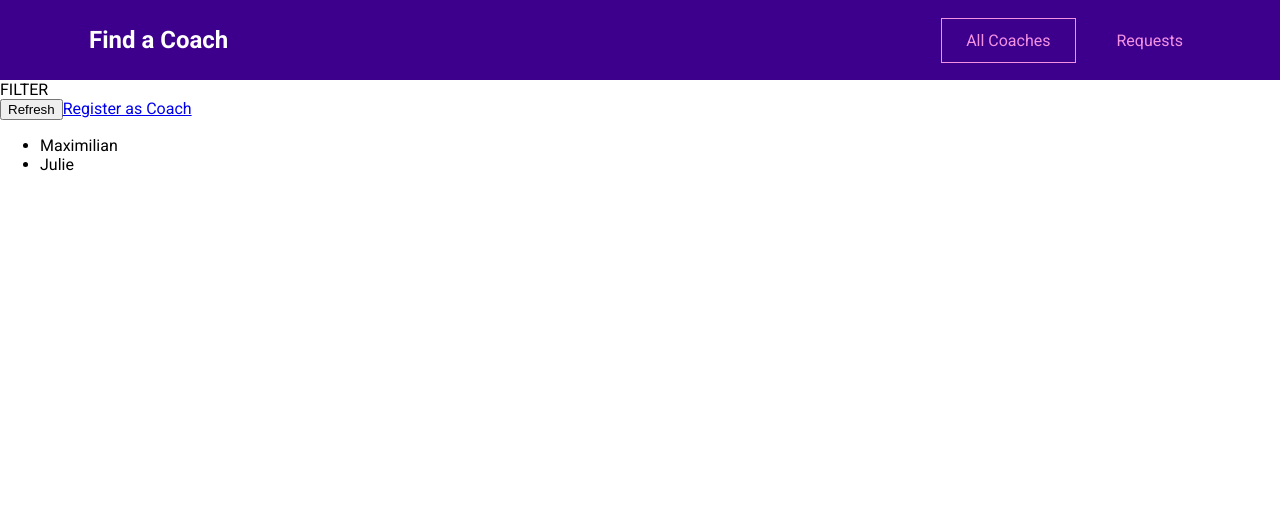
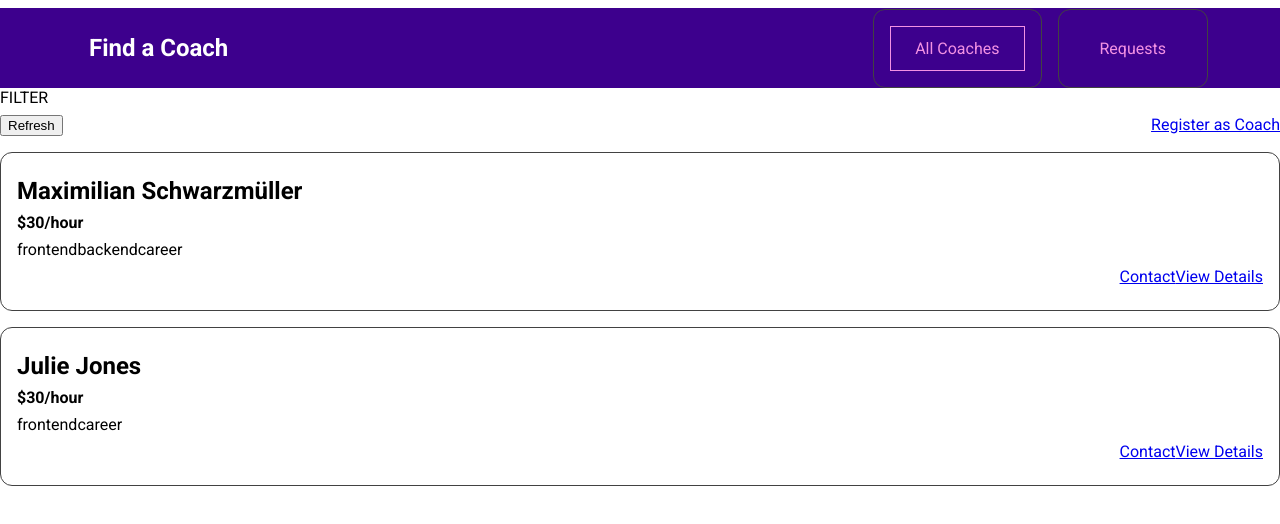
Before and after one commit to pkysylev/VueJS, a Vue app in the folder Section_16/main-prj-01-starting-setup/: page /coaches in a window 1280 px wide. Shown: the top 524 px of the page. Built offline with nearby package versions, Linux system fonts and the light colour scheme.

Commit message:
Working on the Coaches List and List Items

```diff
--- /dev/null
+++ b/Section_16/main-prj-01-starting-setup/src/components/coaches/CoachItem.vue
@@ -0,0 +1,57 @@
+<template>
+    <li>
+        <h3>{{ fullName }}</h3>
+        <h4>${{ rate }}/hour</h4>
+        <div>
+            <span v-for="area in areas" :key="area">{{ area }}</span>
+        </div>
+        <div class="actions">
+            <router-link :to="coachContactLink">Contact</router-link>
+            <router-link :to="coachDetailsLink">View Details</router-link>
+        </div>
+    </li>
+</template>
+
+<script>
+export default {
+    props: ['id', 'firstName', 'lastName', 'rate', 'areas'],
+    computed: {
+        fullName(){
+            return `${this.firstName} ${this.lastName}`;
+        },
+        coachContactLink(){
+            return `${this.$route.path}/${this.id}/contact`;
+        },
+        coachDetailsLink(){
+            return `${this.$route.path}/${this.id}`;
+        }
+    }
+}
+</script>
+
+<style>
+li {
+  margin: 1rem 0;
+  border: 1px solid #424242;
+  border-radius: 12px;
+  padding: 1rem;
+}
+
+h3 {
+  font-size: 1.5rem;
+}
+
+h3,
+h4 {
+  margin: 0.5rem 0;
+}
+
+div {
+  margin: 0.5rem 0;
+}
+
+.actions {
+  display: flex;
+  justify-content: flex-end;
+}
+</style>
--- a/Section_16/main-prj-01-starting-setup/src/pages/coaches/CoachDetail.vue
+++ b/Section_16/main-prj-01-starting-setup/src/pages/coaches/CoachDetail.vue
@@ -3,3 +3,30 @@
     <router-view></router-view>
     <router-link to="/coaches/c1/contact">Contact</router-link>
 </template>
+
+<style scoped>
+li {
+  margin: 1rem 0;
+  border: 1px solid #424242;
+  border-radius: 12px;
+  padding: 1rem;
+}
+
+h3 {
+  font-size: 1.5rem;
+}
+
+h3,
+h4 {
+  margin: 0.5rem 0;
+}
+
+div {
+  margin: 0.5rem 0;
+}
+
+.actions {
+  display: flex;
+  justify-content: flex-end;
+}
+</style>
--- a/Section_16/main-prj-01-starting-setup/src/pages/coaches/CoachesList.vue
+++ b/Section_16/main-prj-01-starting-setup/src/pages/coaches/CoachesList.vue
@@ -6,9 +6,14 @@
       <router-link to="/register">Register as Coach</router-link>
     </div>
     <ul v-if="hasCoaches">
-      <li v-for="coach in coaches" :key="coach.id">
-          {{ coach.firstName }}
-      </li>
+      <coach-item v-for="coach in coaches"
+      :key="coach.id"
+      :id="coach.id"
+      :firstName="coach.firstName"
+      :lastName="coach.lastName"
+      :rate="coach.hourlyRate"
+      :areas="coach.areas"
+      ></coach-item>
     </ul>
     <h3 v-else>No coaches found</h3>
   </section>
@@ -16,11 +21,28 @@
 
 <script>
 import { mapGetters } from 'vuex';
+import CoachItem from '../../components/coaches/CoachItem.vue'
 
 export default {
+    components: {
+        CoachItem
+    },
     computed: {
         ...mapGetters('coaches', ['coaches']),
         ...mapGetters('coaches', ['hasCoaches'])
     }
 }
 </script>
+
+<style scoped>
+ul {
+  list-style: none;
+  margin: 0;
+  padding: 0;
+}
+
+.controls {
+  display: flex;
+  justify-content: space-between;
+}
+</style>
```
